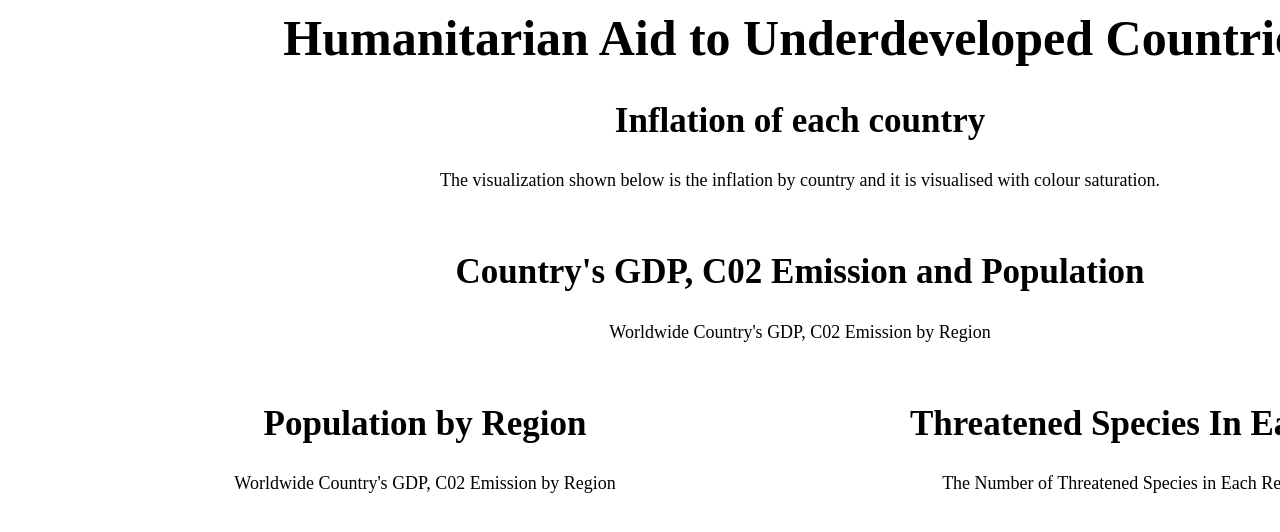
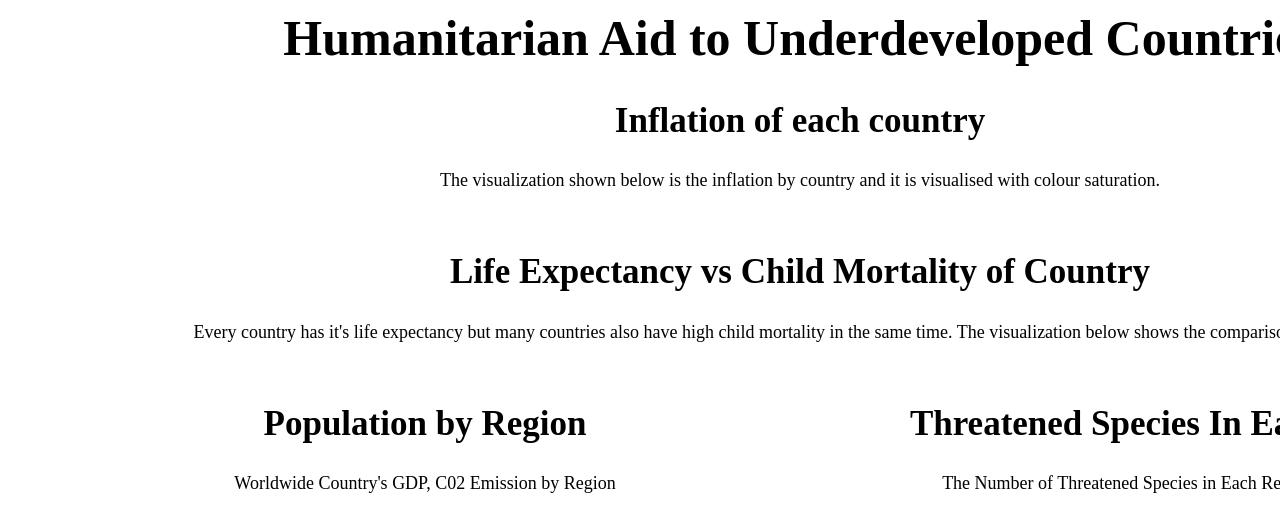
Before and after one commit to KenYangChew/try, a plain HTML site: page index.html in a window 1280 px wide. Shown: the top 532 px of the page. Drawn offline with nearby package versions, Linux system fonts and the light colour scheme; a script that the page names is missing.

Commit message:
Update index.html

```diff
--- a/index.html
+++ b/index.html
@@ -41,9 +41,11 @@
     <div class="pure-g">
       <div class="pure-u-1-1" >
             <h2 style="color:black" align="center">
-            </style>Country's GDP, C02 Emission and Population</h2>
+            </style>Life Expectancy vs Child Mortality of Country</h2>
             <p style="color:black" align="center">
-            </style>Worldwide Country's GDP, C02 Emission by Region</p>
+            </style>Every country has it's life expectancy but many countries also
+        have high child mortality in the same time. The visualization
+        below shows the comparison both attributes.</p>
             <div class="pure-u-1-1">
             <div id="vis2"  class="vis-container" ></div>
         </div>
```
